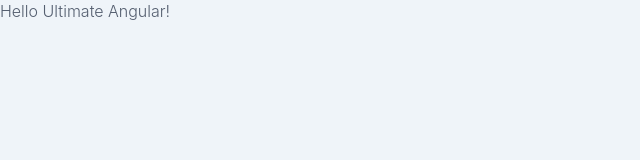
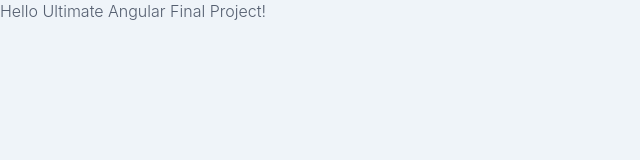
Before and after one commit to hugonoro/angular-pro-final-project, an Angular app: page / in a window 1280 px wide. Shown: the top 160 px of the page, without its empty margins (0-640 px from the left). Built offline with nearby package versions, Linux system fonts and the light colour scheme.

Commit message:
Auth module and child modules setup

```diff
--- a/src/app/app.module.ts
+++ b/src/app/app.module.ts
@@ -1,7 +1,8 @@
 import { BrowserModule } from '@angular/platform-browser';
 import { NgModule } from '@angular/core';
+
 import { Store } from 'store';
-
+import { AuthModule } from '../auth/auth.module';
 import { AppRoutingModule } from './app-routing.module';
 import { AppComponent } from './containers/app/app.component';
 
@@ -11,7 +12,8 @@ import { AppComponent } from './containers/app/app.component';
     ],
     imports: [
         BrowserModule,
-        AppRoutingModule
+        AppRoutingModule,
+        AuthModule
     ],
     providers: [
         Store
--- a/src/app/containers/app/app.component.html
+++ /dev/null
@@ -1,3 +0,0 @@
-<div>
-  Hello Ultimate Angular!
-</div>
--- a/src/app/containers/app/app.component.ts
+++ b/src/app/containers/app/app.component.ts
@@ -1,10 +1,18 @@
 import { Component } from '@angular/core';
 
 @Component({
-  selector: 'app-root',
-  templateUrl: './app.component.html',
-  styleUrls: ['./app.component.scss']
+    selector: 'app-root',
+    styleUrls: ['./app.component.scss'],
+    template: `
+      <div>
+        Hello Ultimate Angular Final Project!
+        <div class="wrapper">
+          <router-outlet></router-outlet>
+        </div>
+      </div>
+    `
 })
 export class AppComponent {
-  constructor() {}
+    constructor() {
+    }
 }
```
Also changed, not shown: src/app/app-routing.module.ts (+6 -2 lines), src/auth/auth-routing.module.ts (added, +24 -0 lines), src/auth/auth.module.ts (added, +13 -0 lines), src/auth/login/login-routing.module.ts (added, +19 -0 lines), src/auth/login/login.module.ts (added, +19 -0 lines), src/auth/register/register-routing.module.ts (added, +16 -0 lines), src/auth/register/register.module.ts (added, +19 -0 lines), src/auth/shared/shared.module.ts (added, +20 -0 lines), 1 other file (tests, documents, lock files or other folders).
